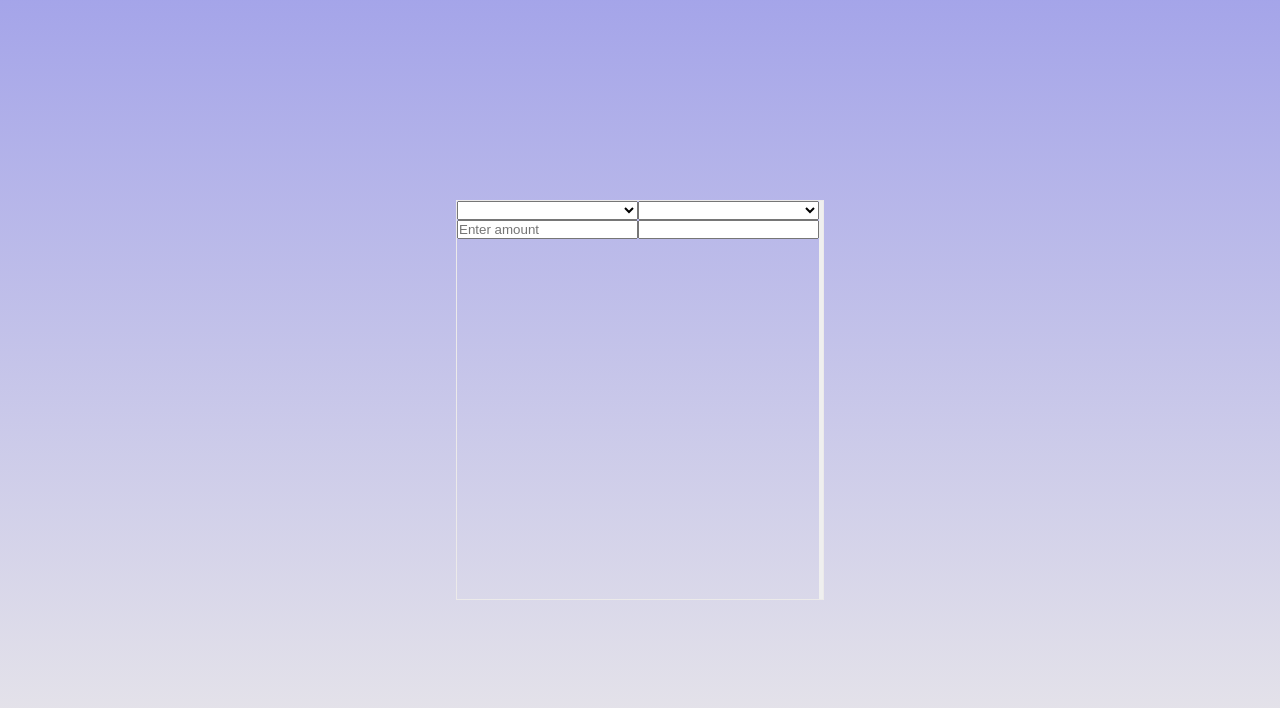
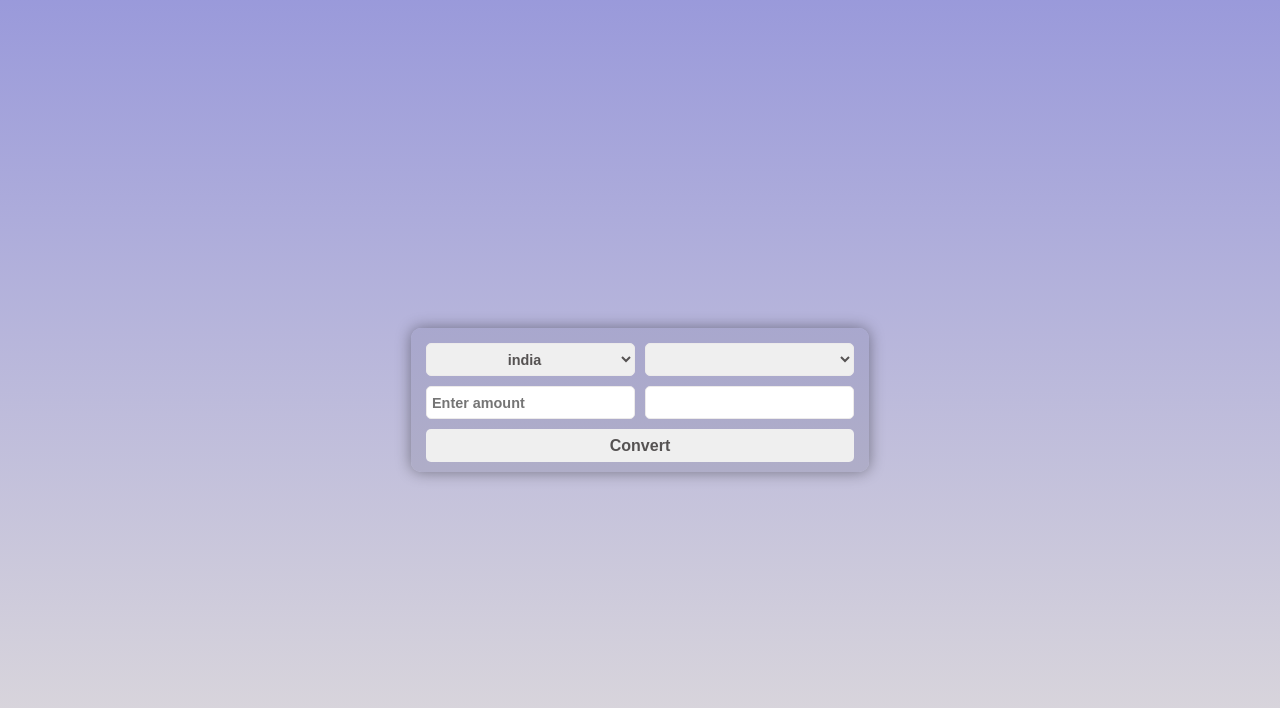
Before and after one commit to jeeva-004/currency-converter, a website: page index.html in a window 1280 px wide. Drawn offline with Linux system fonts and the light colour scheme.

Commit message:
design fixed

```diff
--- a/index.html
+++ b/index.html
@@ -1,22 +1,27 @@
 <!DOCTYPE html>
 <html lang="en">
+
 <head>
     <meta charset="UTF-8">
     <meta name="viewport" content="width=device-width, initial-scale=1.0">
     <link rel="stylesheet" href="./style/index.css">
     <title>Currency Converter</title>
 </head>
+
 <body>
     <div class="container">
-        <div>
-            <select name="curr1" class="curr1"></select>
-            <input type="text" name="input" id="input" placeholder="Enter amount">
+        <div class="form">
+            <div class="one">
+                <select name="curr1" class="curr1"><option value="india">india</option></select>
+                <input type="text" name="input" id="input" placeholder="Enter amount">
+            </div>
+            <div class="two">
+                <select name="curr2" class="curr2"></select>
+                <input type="text" id="result">
+            </div>
         </div>
-        <div>
-            <select name="curr2" class="curr2"></select>
-            <input type="text" id="result">
-        </div>
-        <button class="btn"></button>
+        <button class="btn">Convert</button>
     </div>
 </body>
+
 </html>
--- a/style.scss
+++ b/style.scss
@@ -1,24 +1,72 @@
-*{
+* {
     margin: 0;
     padding: 0;
     box-sizing: border-box;
 }
 
-body{
+body {
     width: 100%;
     height: 100vh;
     display: flex;
+    font-family: 'Poppins', sans-serif;
     justify-content: center;
     align-items: center;
-    background: linear-gradient(hsl(240, 61%, 78%), hsl(0, 5%, 92%)) no-repeat center center fixed;
-.container{
-    max-width: 600px;
-    height: 400px;
-    display: flex;
-    border: 1px solid hsl(0, 5%, 92%);
-    div{
-        display:flex;
+    background: linear-gradient(hsl(240, 47%, 73%), hsl(0, 6%, 87%)) no-repeat center center fixed;
+
+    .container {
+        min-width: 30%;
+        display: flex;
         flex-direction: column;
-       }
+        padding: 10px 15px;
+        margin: 0 10px;
+        background: linear-gradient(hsl(240, 47%, 73%), rgb(190, 187, 187)) no-repeat center center fixed;
+        border-radius: 10px;
+        box-shadow: 0 0 15px rgba(0, 0, 0, 0.4);
+
+        .one, .two {
+            display: flex;
+            flex-direction: column;
+            align-items: center;
+
+            select, input {
+                width: 100%;
+                height: 33px;
+                border-radius: 5px;
+                border: 1px solid hsl(0, 5%, 92%);
+                padding: 3px 5px;
+                font-weight: bold;
+                color: rgb(85, 82, 82);
+                font-size: 0.9rem;
+                margin: 5px 0;
+
+                &:focus {
+                    outline: none;
+                    border: 1px solid rgb(160, 153, 153);
+                }
+
+                option {
+                    padding: 5px;
+                    font-size: 0.9rem;
+                    text-align: center;
+                    font-weight: bold;
+                }
+            }
+        }
+
+        .form {
+            display: flex;
+            gap: 10px;
+        }
+    }
+
+    button {
+        height: 33px;
+        border: none;
+        border-radius: 5px;
+        margin-top: 5px;
+        color: rgb(85, 82, 82);
+        font-weight: bold;
+        font-size: 1rem;
+        cursor: pointer;
+    }
 }
-}
```
Also changed, not shown: style/index.css, 1 other file.
